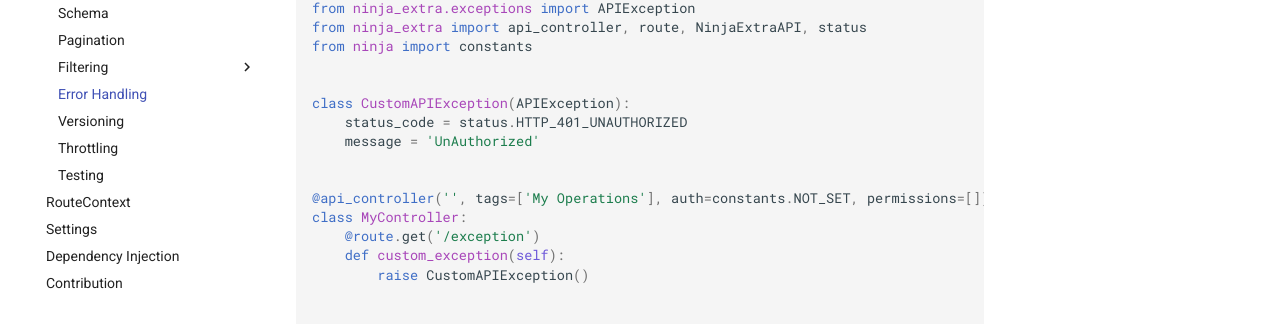
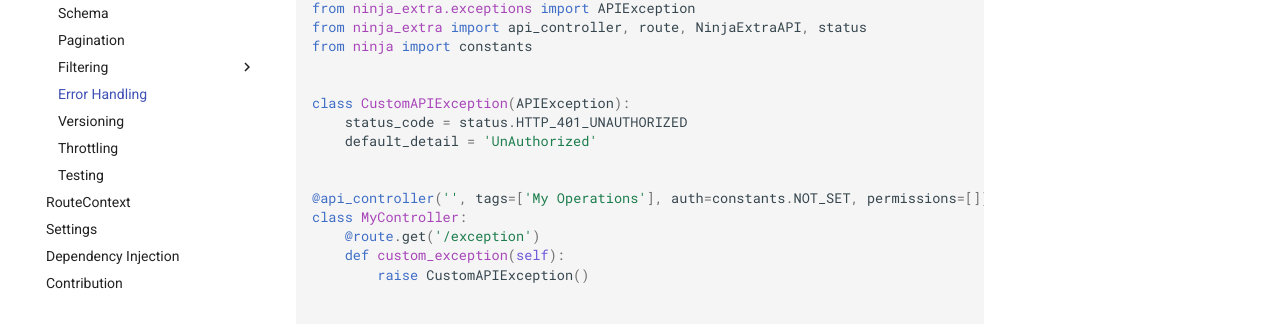
Before and after one commit to eadwinCode/django-ninja-extra, an MkDocs documentation site: the page built from docs/tutorial/custom_exception.md, in a window 1280 px wide and 1168 px high. Shown: the part 367-691 px from the top of the window. Built offline with MkDocs 1.6.1 and Material for MkDocs 9.7.7, drawn with Linux system fonts in a browser that asks for light colours; comment, search, counter and statistics services are not loaded.

Commit message:
fixed doc typo #140

```diff
--- a/docs/tutorial/custom_exception.md
+++ b/docs/tutorial/custom_exception.md
@@ -12,7 +12,7 @@ from ninja import constants
 
 class CustomAPIException(APIException):
     status_code = status.HTTP_401_UNAUTHORIZED
-    message = 'UnAuthorized'
+    default_detail = 'UnAuthorized'
 
 
 @api_controller('', tags=['My Operations'], auth=constants.NOT_SET, permissions=[])
```
